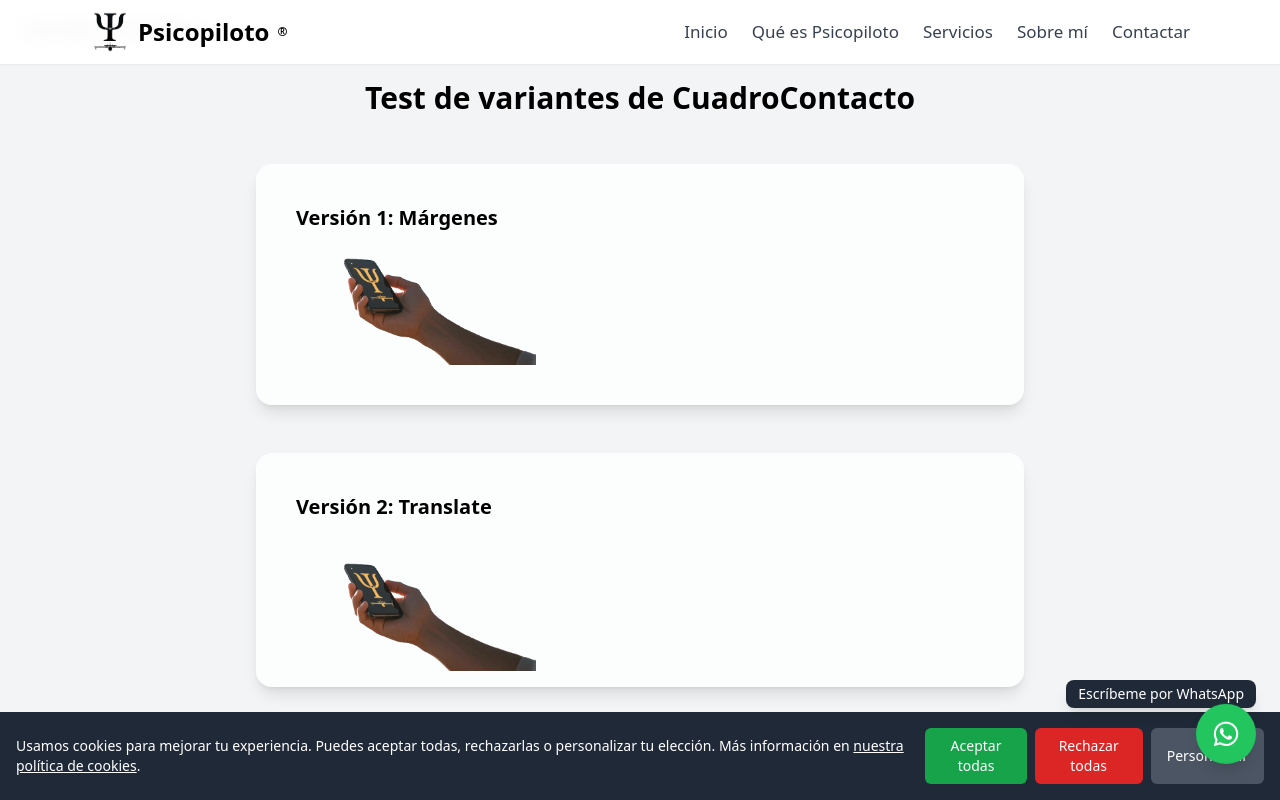
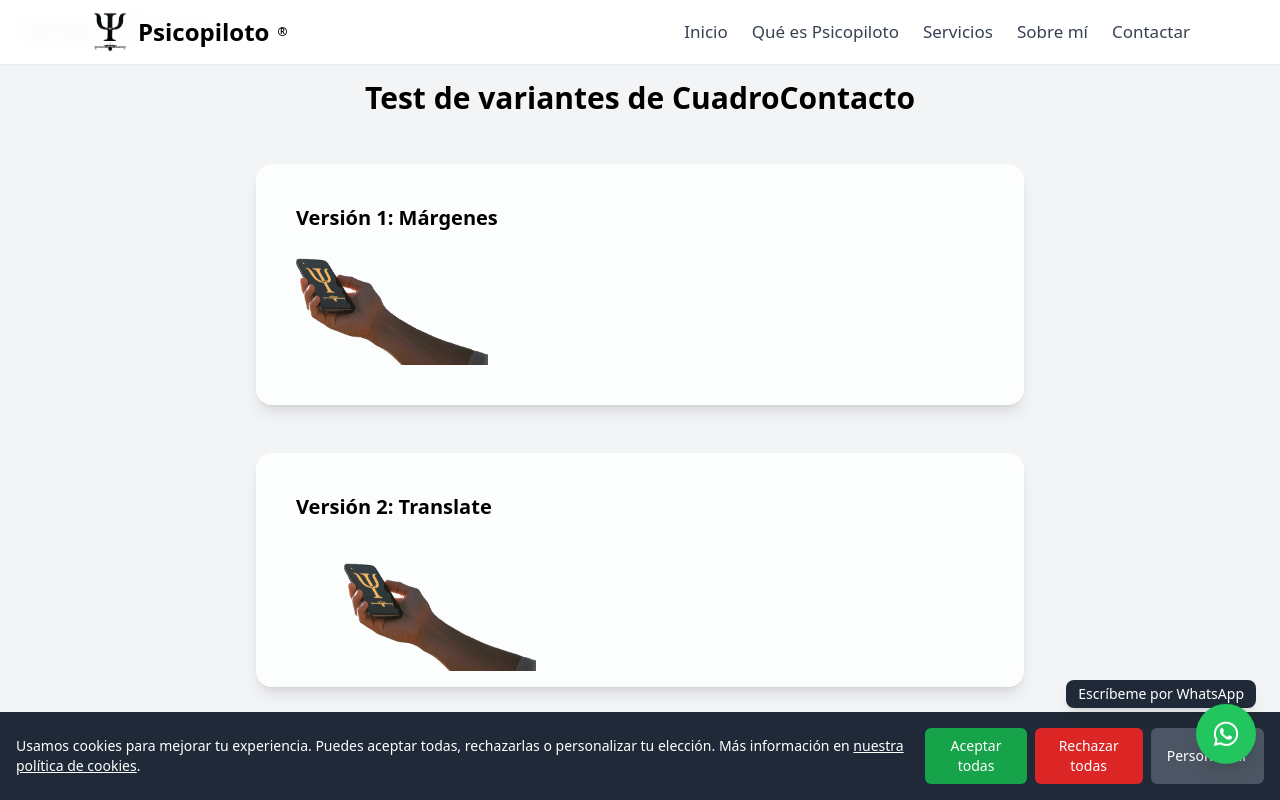
Before and after one commit to psicopiloto/psicopilotopage1, a Next.js app: page /cuadro in a window 1280 px wide. Shown: the top 800 px of the page. Built offline with nearby package versions, Linux system fonts and the light colour scheme.

Commit message:
Update cuadro.js

```diff
--- a/pages/cuadro.js
+++ b/pages/cuadro.js
@@ -16,7 +16,7 @@ export default function TestCuadroContacto() {
           <img
             src="/telefono.png"
             alt="Teléfono contacto"
-            className="w-48 mt-6 ml-12"
+            className="w-48 mt-6 mr-12"
           />
         </div>
 
```
